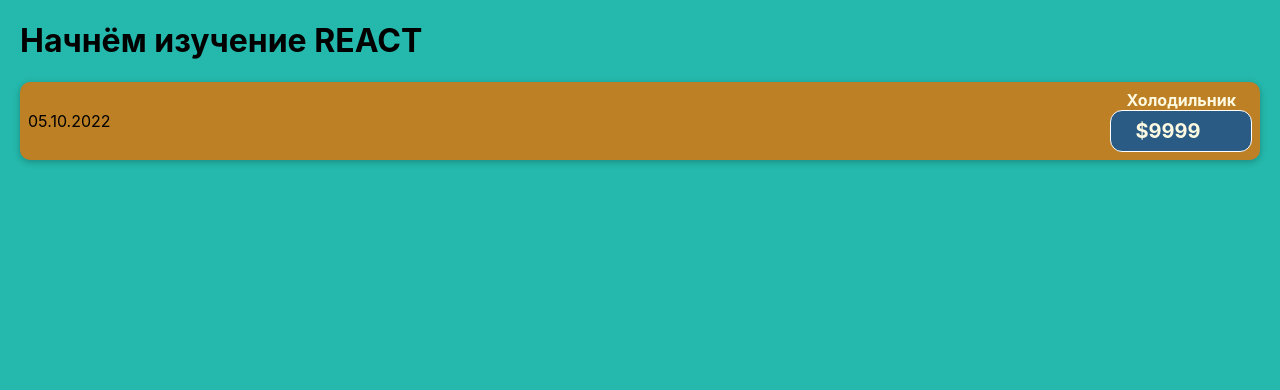
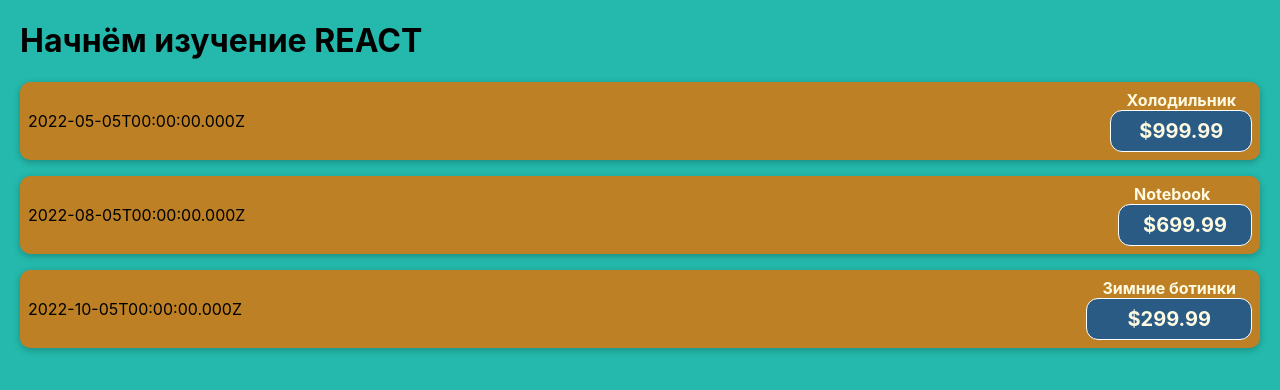
Before and after one commit to Answer-0885/reactApp, a JavaScript app: page / in a window 1280 px wide. Shown: the top 390 px of the page. Built offline with nearby package versions, Linux system fonts and the light colour scheme.

Commit message:
Работа с props

```diff
--- a/src/App.js
+++ b/src/App.js
@@ -1,10 +1,40 @@
 import CostItem from "./components/CostItem";
 
 function App() {
+
+  const costs = [
+    {
+      date: new Date(2022, 4, 5),
+      description: "Холодильник",
+      amount: "999.99"
+    },
+    {
+      date: new Date(2022, 7, 5),
+      description: "Notebook",
+      amount: "699.99"
+    },
+    {
+      date: new Date(2022, 9, 5),
+      description: "Зимние ботинки",
+      amount: "299.99"
+    }
+  ]
+
   return (
     <div>
       <h1>Начнём изучение REACT</h1>
-      <CostItem></CostItem>
+      <CostItem date={costs[0].date}
+                description={costs[0].description}
+                amount={costs[0].amount}
+                ></CostItem>
+      <CostItem date={costs[1].date}
+                description={costs[1].description}
+                amount={costs[1].amount}
+                ></CostItem>
+      <CostItem date={costs[2].date}
+                description={costs[2].description}
+                amount={costs[2].amount}
+                ></CostItem>
     </div>
   );
 }
--- a/src/components/CostItem.css
+++ b/src/components/CostItem.css
@@ -35,6 +35,7 @@
     border: 1px solid white;
     padding: 0.5rem;
     border-radius: 12px;
+    text-align: center;
   }
 
   @media (min-width: 580px) {
--- a/src/components/CostItem.js
+++ b/src/components/CostItem.js
@@ -1,12 +1,12 @@
 import "./CostItem.css"
 
-function CostItem() {
+function CostItem(props) {
     return(
         <div className="cost-item">
-            <div>05.10.2022</div>
+            <div>{props.date.toISOString()}</div>
             <div className="cost-item__descripton">
-                <h2>Холодильник</h2>
-                <div className="cost-item__price">$9999</div>
+                <h2>{props.description}</h2>
+                <div className="cost-item__price">${props.amount}</div>
             </div>
         </div>
     )
```
